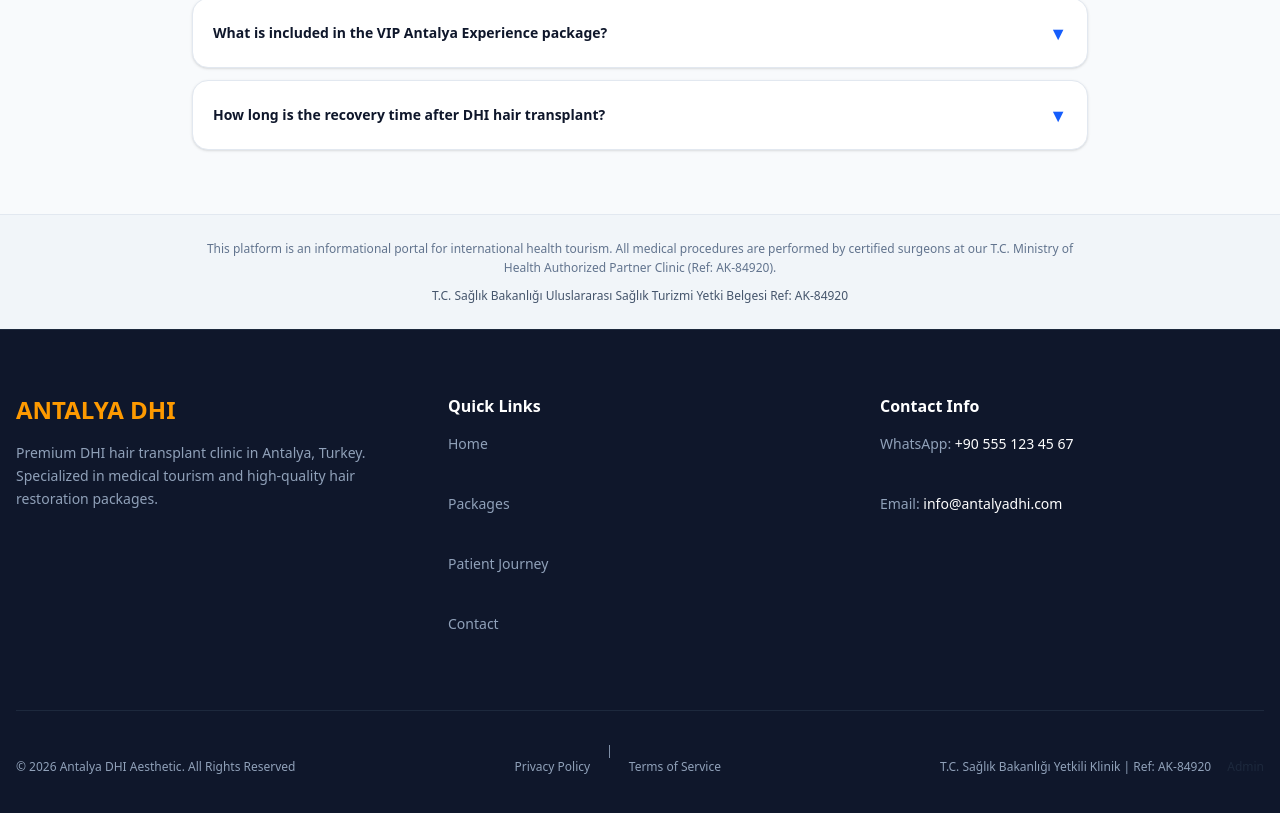
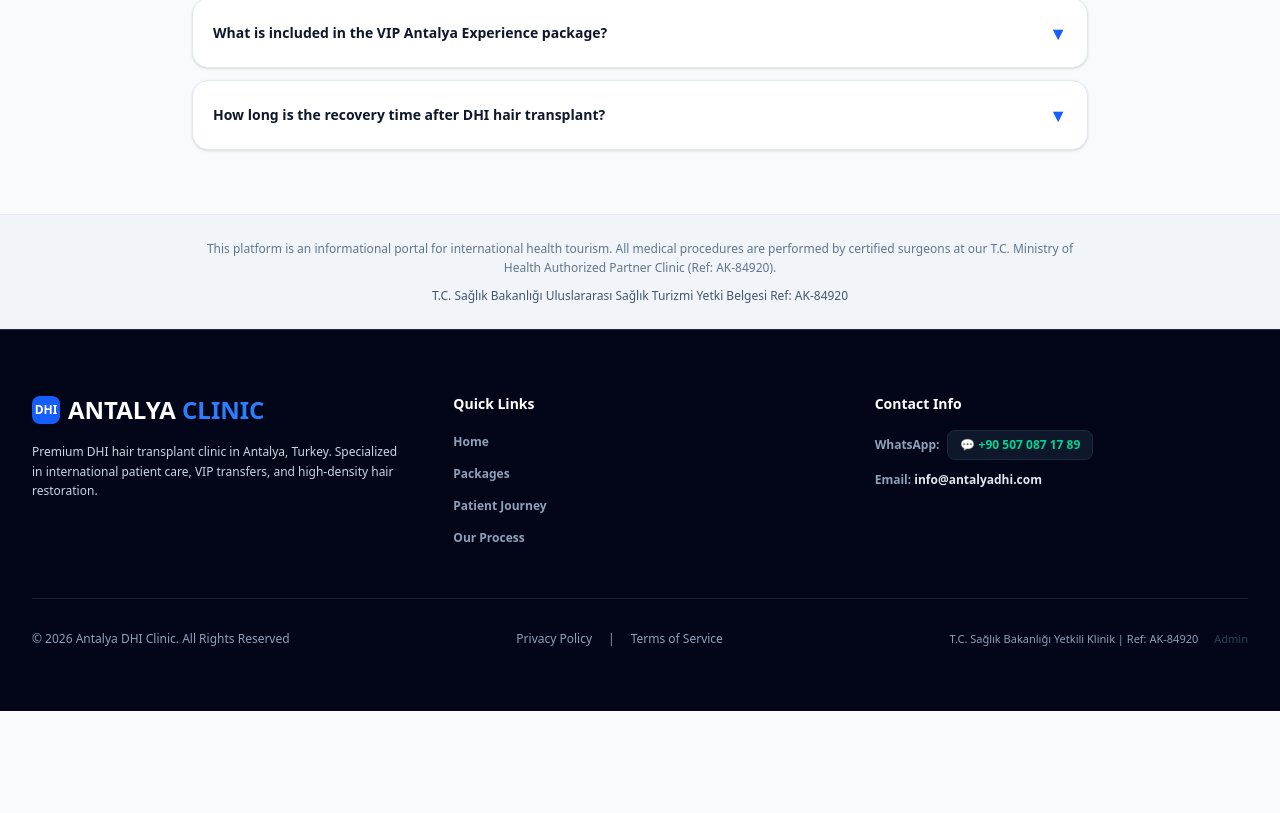
Before and after one commit to novadigital-official/antalya-dhi, a Next.js app: page / in a window 1280 px wide. Shown: the part 9596-10409 px from the top of the page. After the commit the page ends 10307 px from the top, so only its background shows below. Built offline with nearby package versions, Linux system fonts and the light colour scheme.

Commit message:
feat: complete ambient radial mesh background glow and Awwwards-style UI button utilities

```diff
--- a/components/CompetitorBenchmarkFeatures.tsx
+++ b/components/CompetitorBenchmarkFeatures.tsx
@@ -17,6 +17,34 @@ export default function CompetitorBenchmarkFeatures() {
     fr: 'Pourquoi la technologie DHI Choi offre une densité 3x supérieure sans cicatrice.',
     tr: 'Neden Choi Pen DHI tekniği 3 kat fazla doğal yoğunluk ve dikişsiz hızlı iyileşme sağlar.',
   }[lang as Lang] || 'Why DHI Choi Implanter technology delivers 3x natural density and zero scarring.';
+
+  const bento1Title = { en: 'Needle-Free & Painless Comfort Anesthesia', fr: 'Anesthésie Sans Aiguille et Sans Douleur', tr: 'İğnesiz ve Ağrısız Anestezi Altyapısı' }[lang as Lang] || 'Needle-Free & Painless Comfort Anesthesia';
+  const bento1Desc = {
+    en: 'Advanced pressure-spray jet injection delivers local anesthetic without traditional needles, eliminating discomfort completely.',
+    fr: 'Technologie d\'injection sous pression sans aiguille traditionnelle, éliminant totalement l\'inconfort.',
+    tr: 'Basınçlı püskürtme teknolojisi ile iğne kullanılmadan kafa derisine anestezi sıvıları enjekte edilir. Tüm acı hissi sıfırlanır.'
+  }[lang as Lang] || 'Advanced pressure-spray jet injection delivers local anesthetic without traditional needles, eliminating discomfort completely.';
+
+  const bento2Title = { en: 'ATP HypoThermosol Preservation', fr: 'Conservation ATP HypoThermosol', tr: 'ATP Canlılık Solüsyonu' }[lang as Lang] || 'ATP HypoThermosol Preservation';
+  const bento2Desc = {
+    en: 'Extracted follicles are stored in chilled ATP nutrient solution to maintain 98%+ graft survival.',
+    fr: 'Les greffons sont conservés dans une solution ATP réfrigérée pour maintenir 98%+ de survie.',
+    tr: 'Toplanan saç kökleri özel soğutulmuş ATP solüsyonunda bekletilerek %98+ canlılık oranı korunur.'
+  }[lang as Lang] || 'Extracted follicles are stored in chilled ATP nutrient solution to maintain 98%+ graft survival.';
+
+  const bento3Title = { en: 'Single-Use Choi Implanter Pens', fr: 'Stylos d\'Implantation Choi à Usage Unique', tr: 'Tek Kullanımlık Choi Pen Kit' }[lang as Lang] || 'Single-Use Choi Implanter Pens';
+  const bento3Desc = {
+    en: '100% sterile, individually sealed Choi pen cartridges for maximum hygienic precision.',
+    fr: 'Cartouches Choi 100% stériles et scellées individuellement pour une précision hygiénique maximale.',
+    tr: 'Her hastaya özel sıfır paketinden açılan Choi implanter kalemleri ile mikroskobik hassasiyet.'
+  }[lang as Lang] || '100% sterile, individually sealed Choi pen cartridges for maximum hygienic precision.';
+
+  const bento4Title = { en: 'Hyperbaric Oxygen & PRP Tissue Regeneration', fr: 'Régénération Tissulaire Oxygène et PRP', tr: 'Oksijenli PRP & Saç Derisi Hücre Yenileme' }[lang as Lang] || 'Hyperbaric Oxygen & PRP Tissue Regeneration';
+  const bento4Desc = {
+    en: 'Concentrated autologous PRP combined with hyperbaric oxygen session doubles cell repair velocity post-surgery.',
+    fr: 'PRP autologue concentré associé à une séance d\'oxygène hyperbare doublant la vitesse de réparation.',
+    tr: 'Operasyon sonrasında uygulanan konsantre PRP ve medikal oksijen tedavisi ile saç köklerinin hücresel iyileşmesi 2 katına çıkarılır.'
+  }[lang as Lang] || 'Concentrated autologous PRP combined with hyperbaric oxygen session doubles cell repair velocity post-surgery.';
 
   return (
     <div id="medical-standards" className="w-full space-y-8">
@@ -38,22 +66,22 @@ export default function CompetitorBenchmarkFeatures() {
             </div>
 
             <h3 className="text-2xl sm:text-3xl font-black text-white leading-tight">
-              {lang === 'tr' ? 'İğnesiz ve Ağrısız Anestezi Altyapısı' : 'Needle-Free & Painless Comfort Anesthesia'}
+              {bento1Title}
             </h3>
 
             <p className="text-xs sm:text-sm text-slate-300 font-medium leading-relaxed max-w-xl">
-              {lang === 'tr'
-                ? 'Basınçlı püskürtme teknolojisi ile iğne kullanılmadan kafa derisine anestezi sıvıları enjekte edilir. Operasyon sırasındaki tüm acı hissi sıfırlanır.'
-                : 'Advanced pressure-spray jet injection delivers local anesthetic without traditional needles, eliminating discomfort completely.'}
+              {bento1Desc}
             </p>
           </div>
 
           <div className="pt-6 mt-6 border-t border-slate-800 flex items-center justify-between text-xs font-extrabold text-slate-300 relative z-10">
             <span className="flex items-center gap-2">
               <span className="w-2.5 h-2.5 rounded-full bg-emerald-400 animate-pulse" />
-              100% Comfort Guarantee
+              {lang === 'tr' ? '%100 Konfor Garantisi' : lang === 'fr' ? 'Garantie Confort 100%' : '100% Comfort Guarantee'}
             </span>
-            <span className="text-blue-400 font-black">0 Needle Pain →</span>
+            <span className="text-blue-400 font-black">
+              {lang === 'tr' ? '0 İğne Acısı →' : lang === 'fr' ? '0 Douleur Aiguille →' : '0 Needle Pain →'}
+            </span>
           </div>
         </div>
 
@@ -64,17 +92,15 @@ export default function CompetitorBenchmarkFeatures() {
               🧪
             </div>
             <h3 className="text-lg font-black text-slate-900 leading-tight">
-              {lang === 'tr' ? 'ATP Canlılık Solüsyonu' : 'ATP HypoThermosol Preservation'}
+              {bento2Title}
             </h3>
             <p className="text-xs text-slate-600 font-medium leading-relaxed">
-              {lang === 'tr'
-                ? 'Toplanan saç kökleri özel soğutulmuş ATP solüsyonunda bekletilerek %98+ canlılık oranı korunur.'
-                : 'Extracted follicles are stored in chilled ATP nutrient solution to maintain 98%+ graft survival.'}
+              {bento2Desc}
             </p>
           </div>
 
           <div className="pt-3 border-t border-slate-100 flex items-center justify-between text-[11px] font-black text-emerald-700">
-            <span>Retention Rate</span>
+            <span>{lang === 'tr' ? 'Tutunma Oranı' : lang === 'fr' ? 'Taux de Prise' : 'Retention Rate'}</span>
             <span>%98+ Active</span>
           </div>
         </div>
@@ -86,17 +112,15 @@ export default function CompetitorBenchmarkFeatures() {
               🖊️
             </div>
             <h3 className="text-lg font-black text-slate-900 leading-tight">
-              {lang === 'tr' ? 'Tek Kullanımlık Choi Pen Kit' : 'Single-Use Choi Implanter Pens'}
+              {bento3Title}
             </h3>
             <p className="text-xs text-slate-600 font-medium leading-relaxed">
-              {lang === 'tr'
-                ? 'Her hastaya özel sıfır paketinden açılan Choi implanter kalemleri ile mikroskobik hassasiyet.'
-                : '100% sterile, individually sealed Choi pen cartridges for maximum hygienic precision.'}
+              {bento3Desc}
             </p>
           </div>
 
           <div className="pt-3 border-t border-slate-100 flex items-center justify-between text-[11px] font-black text-blue-700">
-            <span>Sterility Standard</span>
+            <span>{lang === 'tr' ? 'Sterilite Standardı' : lang === 'fr' ? 'Norme de Stérilité' : 'Sterility Standard'}</span>
             <span>100% Single-Use</span>
           </div>
         </div>
@@ -109,19 +133,19 @@ export default function CompetitorBenchmarkFeatures() {
             </div>
 
             <h3 className="text-2xl font-black text-white leading-tight">
-              {lang === 'tr' ? 'Oksijenli PRP & Saç Derisi Hücre Yenileme' : 'Hyperbaric Oxygen & PRP Tissue Regeneration'}
+              {bento4Title}
             </h3>
 
             <p className="text-xs sm:text-sm text-slate-300 font-medium leading-relaxed max-w-xl">
-              {lang === 'tr'
-                ? 'Operasyon sonrasında uygulanan konsantre PRP ve medikal oksijen tedavisi ile saç köklerinin hücresel iyileşmesi 2 katına çıkarılır.'
-                : 'Concentrated autologous PRP combined with hyperbaric oxygen session doubles cell repair velocity post-surgery.'}
+              {bento4Desc}
             </p>
           </div>
 
           <div className="pt-6 mt-6 border-t border-blue-800/60 flex items-center justify-between text-xs font-extrabold text-slate-300">
-            <span>Fast Recovery Protocol</span>
-            <span className="text-emerald-400 font-black">✓ 12-Month Support Included</span>
+            <span>{lang === 'tr' ? 'Hızlı İyileşme Protokolü' : lang === 'fr' ? 'Protocole Récupération Rapide' : 'Fast Recovery Protocol'}</span>
+            <span className="text-emerald-400 font-black">
+              {lang === 'tr' ? '✓ 12 Ay Takip Dahil' : lang === 'fr' ? '✓ Suivi 12 Mois Inclus' : '✓ 12-Month Support Included'}
+            </span>
           </div>
         </div>
 
--- a/components/Footer.tsx
+++ b/components/Footer.tsx
@@ -7,61 +7,96 @@ import Link from 'next/link';
 export default function Footer() {
   const { lang } = useSiteContext();
 
+  const desc = {
+    en: 'Premium DHI hair transplant clinic in Antalya, Turkey. Specialized in international patient care, VIP transfers, and high-density hair restoration.',
+    fr: 'Clinique de greffe de cheveux DHI premium à Antalya, Turquie. Spécialisée dans les soins internationaux et les forfaits VIP.',
+    tr: 'Antalya\'da uzman hekim kontrollü DHI saç ekim ve sağlık turizmi rehberlik portalı. VIP transfer, konaklama ve 12 ay tıbbi takip.',
+  }[lang as Lang] || 'Premium DHI hair transplant clinic in Antalya, Turkey.';
+
+  const quickLinksTitle = { en: 'Quick Links', fr: 'Liens Rapides', tr: 'Hızlı Bağlantılar' }[lang as Lang] || 'Quick Links';
+  const contactTitle = { en: 'Contact Info', fr: 'Informations de Contact', tr: 'İletişim Bilgileri' }[lang as Lang] || 'Contact Info';
+
   const links = {
     home: t(lang as Lang, 'nav.home') || 'Home',
     packages: t(lang as Lang, 'nav.packages') || 'Packages',
     results: t(lang as Lang, 'nav.results') || 'Results',
-    contact: t(lang as Lang, 'nav.contact') || 'Contact',
+    process: t(lang as Lang, 'nav.process') || 'Process',
     rights: t(lang as Lang, 'footer.rights') || 'All Rights Reserved.',
     terms: t(lang as Lang, 'footer.terms') || 'Terms',
     privacy: t(lang as Lang, 'footer.privacy') || 'Privacy Policy'
   };
 
+  const waUrl = `https://wa.me/905070871789?text=${encodeURIComponent(
+    lang === 'tr'
+      ? 'Merhaba, Antalya DHI saç ekimi paketleri hakkında bilgi almak istiyorum.'
+      : lang === 'fr'
+      ? 'Bonjour, je souhaite obtenir des informations sur les forfaits DHI à Antalya.'
+      : 'Hello, I would like to get information about DHI packages in Antalya.'
+  )}`;
+
   return (
-    <footer className="bg-slate-900 text-slate-400 py-16 border-t border-slate-800">
-      <div className="container mx-auto px-4">
+    <footer className="bg-slate-950 text-slate-400 py-16 border-t border-slate-800">
+      <div className="max-w-7xl mx-auto px-4 sm:px-6 lg:px-8">
         <div className="grid grid-cols-1 md:grid-cols-3 gap-12 mb-12">
           {/* Col 1 */}
           <div>
-            <div className="font-black text-2xl text-amber-500 mb-4">ANTALYA DHI</div>
-            <p className="text-sm leading-relaxed max-w-sm">
-              Premium DHI hair transplant clinic in Antalya, Turkey. Specialized in medical tourism and high-quality hair restoration packages.
+            <div className="font-black text-2xl text-white mb-4 flex items-center gap-2">
+              <span className="w-7 h-7 rounded-lg bg-blue-600 flex items-center justify-center text-white font-black text-xs">DHI</span>
+              <span>ANTALYA <span className="text-blue-500 font-extrabold">CLINIC</span></span>
+            </div>
+            <p className="text-xs leading-relaxed max-w-sm font-medium text-slate-300">
+              {desc}
             </p>
           </div>
 
           {/* Col 2 */}
           <div>
-            <h4 className="text-white font-bold mb-4">Quick Links</h4>
-            <ul className="space-y-3 text-sm">
-              <li><Link href="/" className="hover:text-amber-500 transition-colors min-h-[48px] inline-block flex items-center">{links.home}</Link></li>
-              <li><Link href="/#packages" className="hover:text-amber-500 transition-colors min-h-[48px] inline-block flex items-center">{links.packages}</Link></li>
-              <li><Link href="/#results" className="hover:text-amber-500 transition-colors min-h-[48px] inline-block flex items-center">{links.results}</Link></li>
-              <li><Link href="/#contact" className="hover:text-amber-500 transition-colors min-h-[48px] inline-block flex items-center">{links.contact}</Link></li>
+            <h4 className="text-white font-black text-sm mb-4">{quickLinksTitle}</h4>
+            <ul className="space-y-2 text-xs font-semibold">
+              <li><Link href="/" className="hover:text-blue-400 transition-colors py-1 inline-block">{links.home}</Link></li>
+              <li><Link href="/#packages" className="hover:text-blue-400 transition-colors py-1 inline-block">{links.packages}</Link></li>
+              <li><Link href="/#results" className="hover:text-blue-400 transition-colors py-1 inline-block">{links.results}</Link></li>
+              <li><Link href="/#process" className="hover:text-blue-400 transition-colors py-1 inline-block">{links.process}</Link></li>
             </ul>
           </div>
 
           {/* Col 3 */}
           <div>
-            <h4 className="text-white font-bold mb-4">Contact Info</h4>
-            <ul className="space-y-3 text-sm">
-              <li>WhatsApp: <a href="https://wa.me/905551234567" className="text-white hover:text-amber-500 min-h-[48px] inline-block flex items-center">+90 555 123 45 67</a></li>
-              <li>Email: <a href="mailto:info@antalyadhi.com" className="text-white hover:text-amber-500 min-h-[48px] inline-block flex items-center">info@antalyadhi.com</a></li>
+            <h4 className="text-white font-black text-sm mb-4">{contactTitle}</h4>
+            <ul className="space-y-3 text-xs font-semibold">
+              <li className="flex items-center gap-2">
+                <span>WhatsApp:</span>
+                <a
+                  href={waUrl}
+                  target="_blank"
+                  rel="noopener noreferrer"
+                  className="text-emerald-400 font-black hover:text-emerald-300 bg-slate-900 px-3 py-1.5 rounded-lg border border-slate-800 flex items-center gap-1.5"
+                >
+                  <span>💬 +90 507 087 17 89</span>
+                </a>
+              </li>
+              <li>
+                <span>Email: </span>
+                <a href="mailto:info@antalyadhi.com" className="text-slate-200 hover:text-blue-400 transition-colors">
+                  info@antalyadhi.com
+                </a>
+              </li>
             </ul>
           </div>
         </div>
 
-        <div className="pt-8 border-t border-slate-800 flex flex-col md:flex-row justify-between items-center text-xs gap-4">
-          <div className="text-center md:text-left">
-            © 2026 Antalya DHI Aesthetic. {links.rights}
+        <div className="pt-8 border-t border-slate-800/80 flex flex-col md:flex-row justify-between items-center text-xs gap-4 font-medium">
+          <div className="text-center md:text-left text-slate-400">
+            © 2026 Antalya DHI Clinic. {links.rights}
           </div>
           <div className="flex gap-4">
-            <Link href="/privacy" className="hover:text-white min-h-[48px] inline-flex items-center">{links.privacy}</Link>
+            <Link href="/privacy" className="hover:text-white transition-colors">{links.privacy}</Link>
             <span>|</span>
-            <Link href="/terms" className="hover:text-white min-h-[48px] inline-flex items-center">{links.terms}</Link>
+            <Link href="/terms" className="hover:text-white transition-colors">{links.terms}</Link>
           </div>
-          <div className="flex flex-col md:flex-row items-center gap-2">
-            <span className="text-center md:text-right">T.C. Sağlık Bakanlığı Yetkili Klinik | Ref: AK-84920</span>
-            <Link href="/admin/login" className="text-slate-800 hover:text-slate-600 min-h-[48px] inline-flex items-center ml-2">Admin</Link>
+          <div className="flex items-center gap-2 text-slate-400 text-[11px]">
+            <span>T.C. Sağlık Bakanlığı Yetkili Klinik | Ref: AK-84920</span>
+            <Link href="/admin/login" className="text-slate-700 hover:text-slate-500 ml-2">Admin</Link>
           </div>
         </div>
       </div>
```
Also changed, not shown: app/globals.css (+30 -0 lines), components/CountUpStats.tsx (+7 -7 lines), components/WhyAntalya.tsx (+5 -2 lines).
